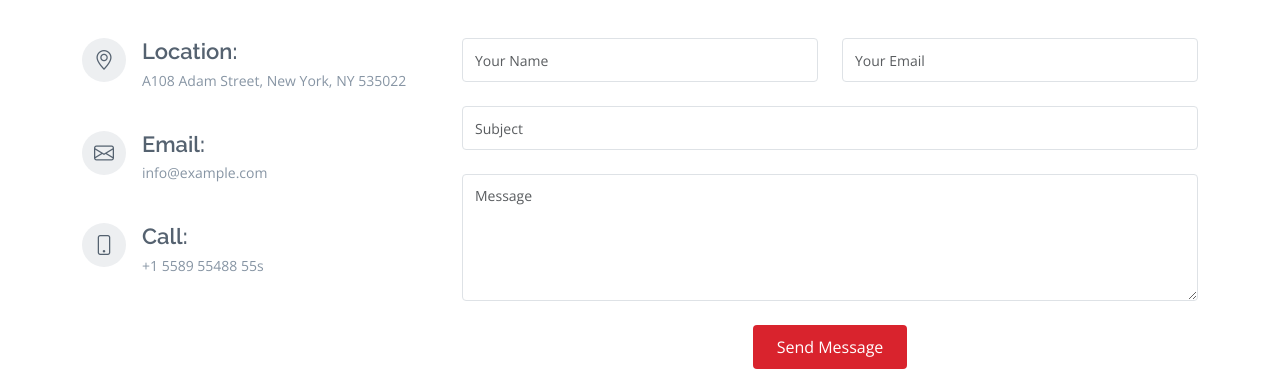
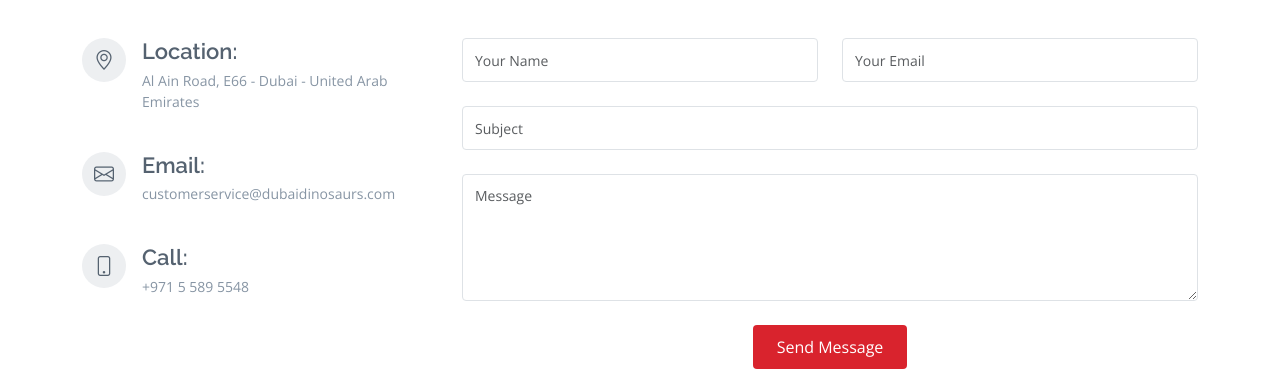
Before and after one commit to giordanv2/group5_FinalProject, a plain HTML site: page contact.html in a window 1280 px wide. Shown: the part 500-872 px from the top of the page. Drawn offline with nearby package versions, Linux system fonts and the light colour scheme.

Commit message:
Add new location and contact info

```diff
--- a/contact.html
+++ b/contact.html
@@ -89,7 +89,7 @@
       <div class="container">
 
         <div>
-          <iframe style="border:0; width: 100%; height: 270px;" src="https://www.google.com/maps/embed?pb=!1m14!1m8!1m3!1d12097.433213460943!2d-74.0062269!3d40.7101282!3m2!1i1024!2i768!4f13.1!3m3!1m2!1s0x0%3A0xb89d1fe6bc499443!2sDowntown+Conference+Center!5e0!3m2!1smk!2sbg!4v1539943755621" frameborder="0" allowfullscreen></iframe>
+          <iframe style="border:0; width: 100%; height: 270px;" src="https://www.google.com/maps/embed?pb=!1m14!1m8!1m3!1d12097.433213460943!2d55.46534!3d24.99539!3m2!1i1024!2i768!4f13.1!3m3!1m2!1s0x0%3A0xb89d1fe6bc499443!2sDowntown+Conference+Center!5e0!3m2!1smk!2sbg!4v1539943755621" frameborder="0" allowfullscreen></iframe>
         </div>
 
         <div class="row mt-5">
@@ -99,19 +99,19 @@
               <div class="address">
                 <i class="bi bi-geo-alt"></i>
                 <h4>Location:</h4>
-                <p>A108 Adam Street, New York, NY 535022</p>
+                <p>Al Ain Road, E66 - Dubai - United Arab Emirates</p>
               </div>
 
               <div class="email">
                 <i class="bi bi-envelope"></i>
                 <h4>Email:</h4>
-                <p>info@example.com</p>
+                <p>customerservice@dubaidinosaurs.com</p>
               </div>
 
               <div class="phone">
                 <i class="bi bi-phone"></i>
                 <h4>Call:</h4>
-                <p>+1 5589 55488 55s</p>
+                <p>+971 5 589 5548</p>
               </div>
 
             </div>
```
